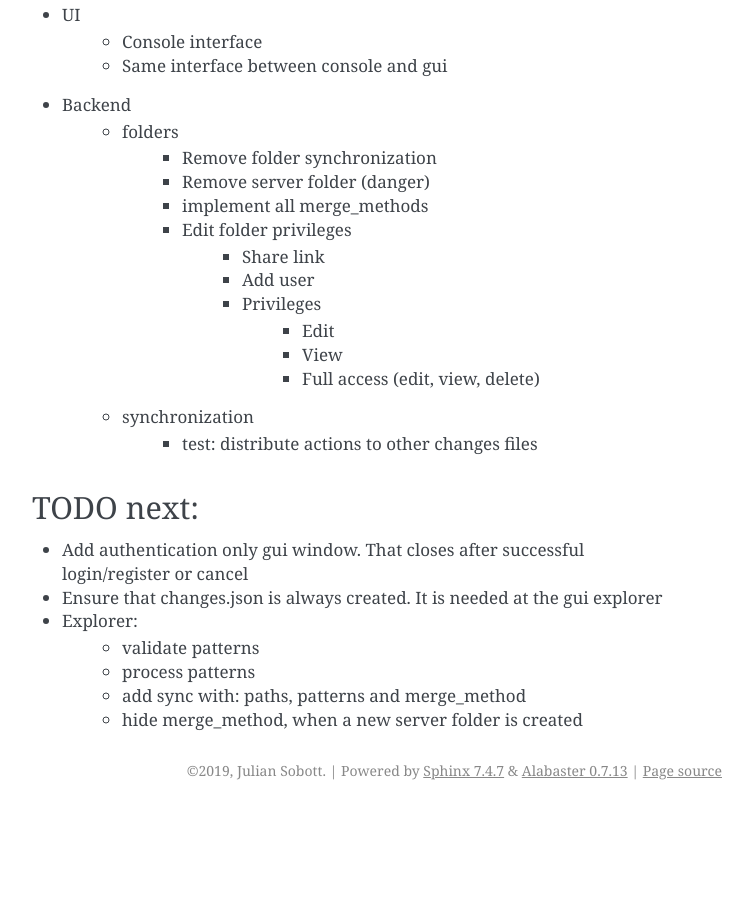
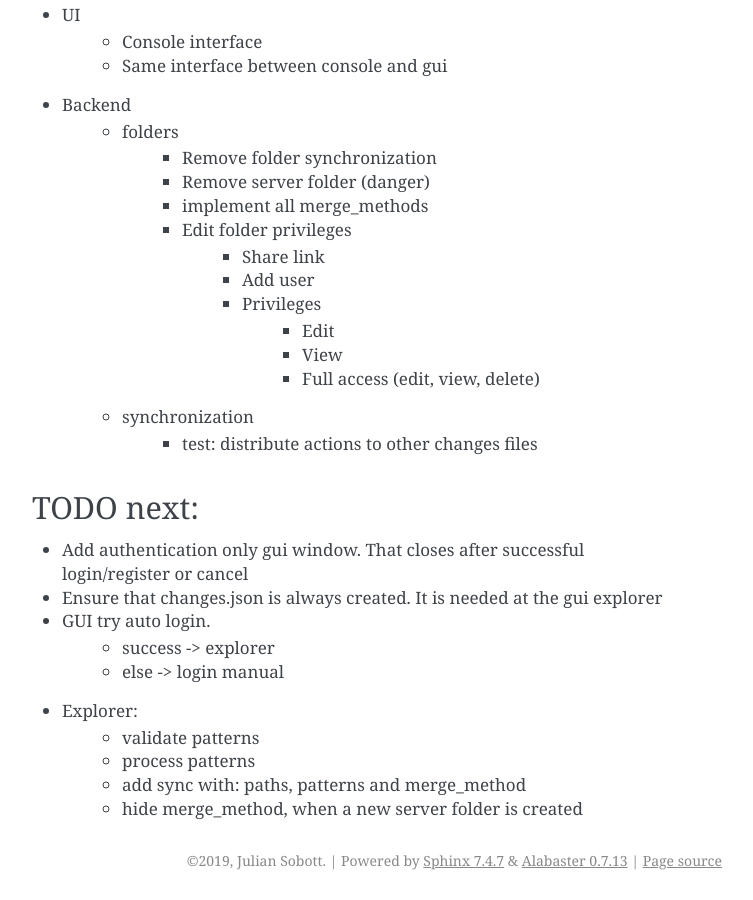
Before and after one commit to JulianSobott/OpenDrive, a Sphinx documentation site: the page built from docs/dev_guide.rst, in a window 1280 px wide and 900 px high, scrolled down 2554 px. Shown: the whole window, without its empty margins (388-1141 px from the left). Built offline with Sphinx 7.4.7, drawn with Linux system fonts in a browser that asks for light colours; before the commit the page ends 3364 px from its top, so only the background shows below that.

```diff
--- a/docs/dev_guide.rst
+++ b/docs/dev_guide.rst
@@ -146,6 +146,10 @@
 - Add authentication only gui window. That closes after successful login/register or cancel
 - Ensure that changes.json is always created. It is needed at the gui explorer
 
+- GUI try auto login.
+    - success -> explorer
+    - else -> login manual
+
 - Explorer:
     - validate patterns
     - process patterns
```
